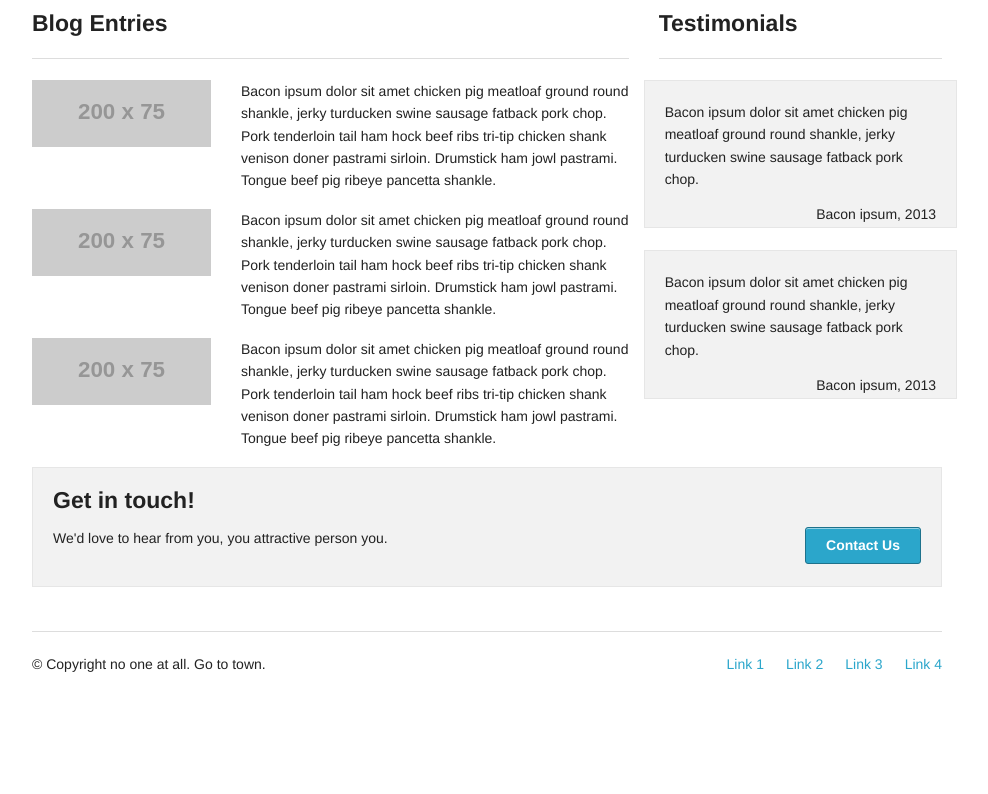
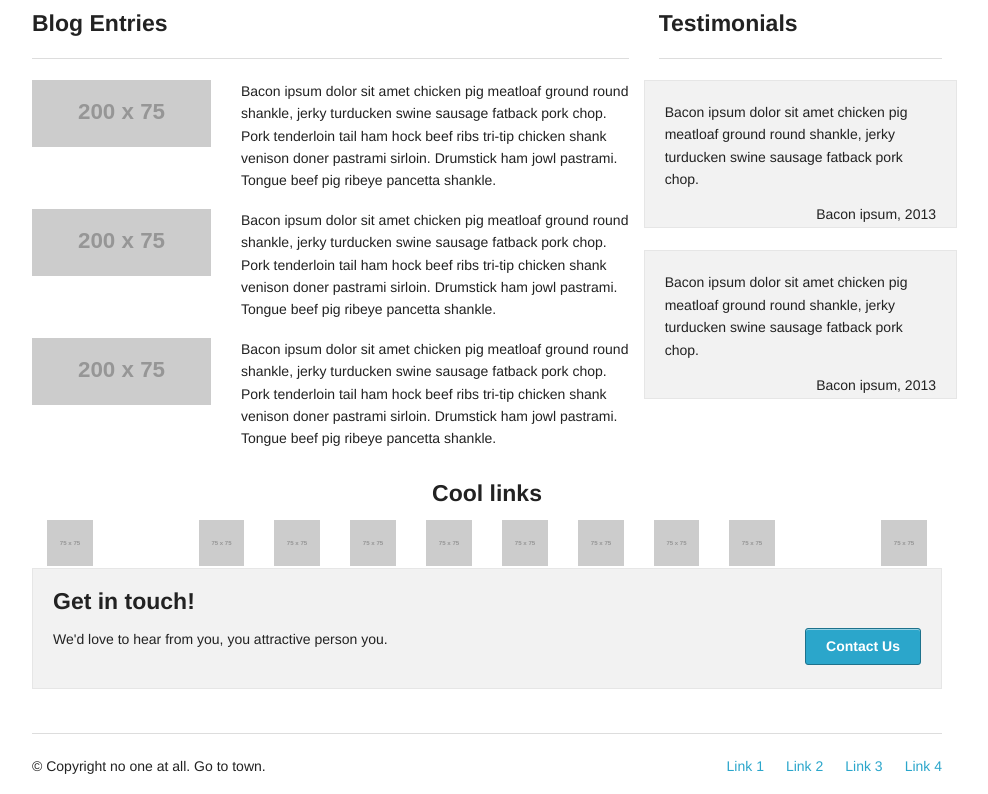
Before and after one commit to ecnalyr/musicians_academy, a plain HTML site: page index.html in a window 1280 px wide. Shown: the part 1081-1875 px from the top of the page, without its empty margins (153-1141 px from the left). Before the commit the page ends 1774 px from the top, so only its background shows below. Drawn offline with Linux system fonts and the light colour scheme; placeholder pictures from the web are drawn by us.

Commit message:
Cool links

```diff
--- a/index.html
+++ b/index.html
@@ -188,6 +188,48 @@
   </div>
 
 
+  <!-- Cool Links -->
+  <div class="row">
+    <div class="twelve columns">
+      <h4 class="text-center">Cool links</h4>
+      <div class="one columns">
+        <img src="http://placehold.it/75x75&text=[end]" />
+      </div>
+      <div class="one columns">
+      </div>
+      <div class="one columns">
+        <img src="http://placehold.it/75x75&text=[img]" />
+      </div>
+      <div class="one columns">
+        <img src="http://placehold.it/75x75&text=[img]" />
+      </div>
+      <div class="one columns">
+        <img src="http://placehold.it/75x75&text=[img]" />
+      </div>
+      <div class="one columns">
+        <img src="http://placehold.it/75x75&text=[img]" />
+      </div>
+      <div class="one columns">
+        <img src="http://placehold.it/75x75&text=[img]" />
+      </div>
+      <div class="one columns">
+        <img src="http://placehold.it/75x75&text=[img]" />
+      </div>
+      <div class="one columns">
+        <img src="http://placehold.it/75x75&text=[img]" />
+      </div>
+      <div class="one columns">
+        <img src="http://placehold.it/75x75&text=[img]" />
+      </div>
+      <div class="one columns">
+      </div>
+      <div class="one columns">
+        <img src="http://placehold.it/75x75&text=[end]" />
+      </div>
+
+    </div>
+  </div>
+
   <!-- Call to Action Panel -->
   <div class="row">
     <div class="twelve columns">
```
